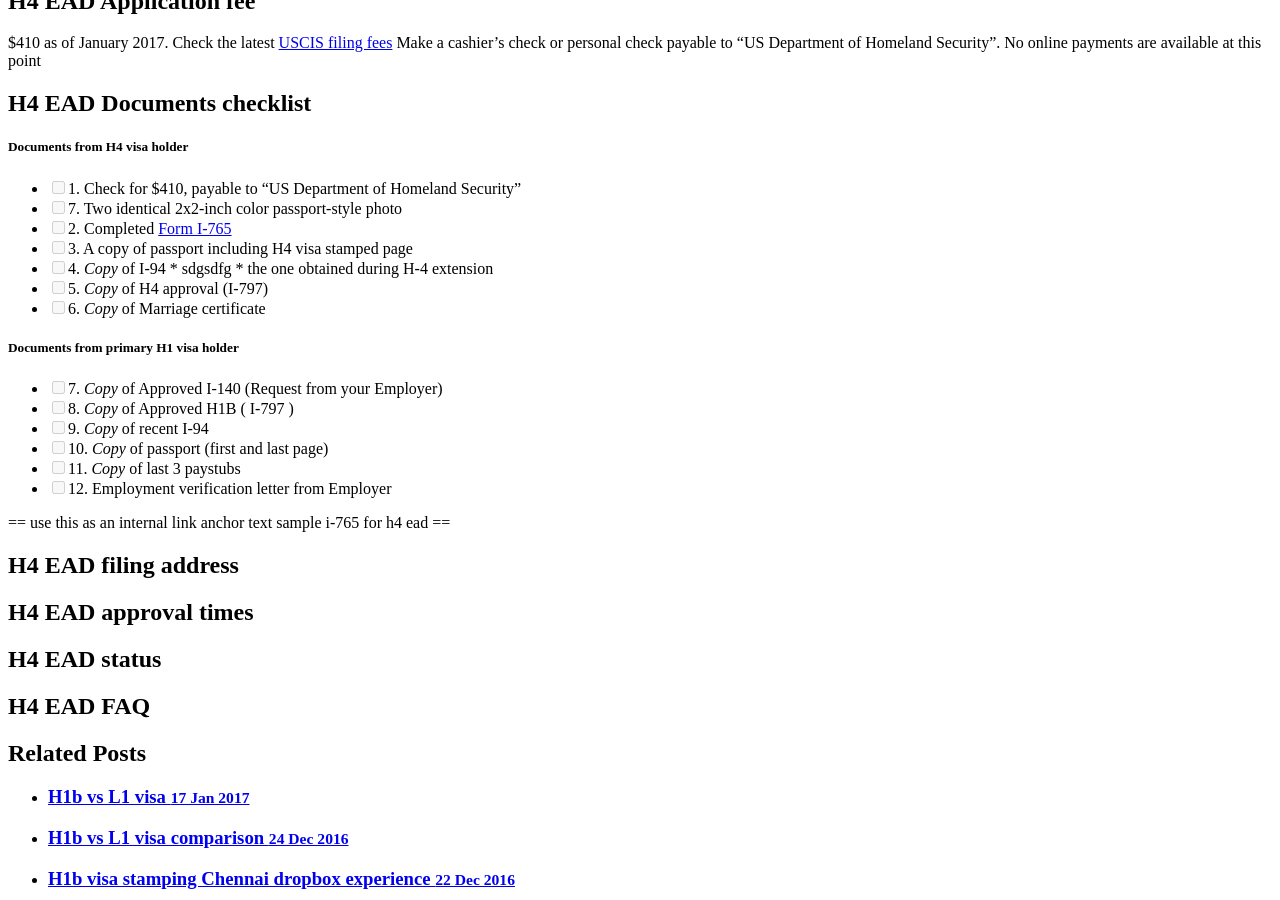
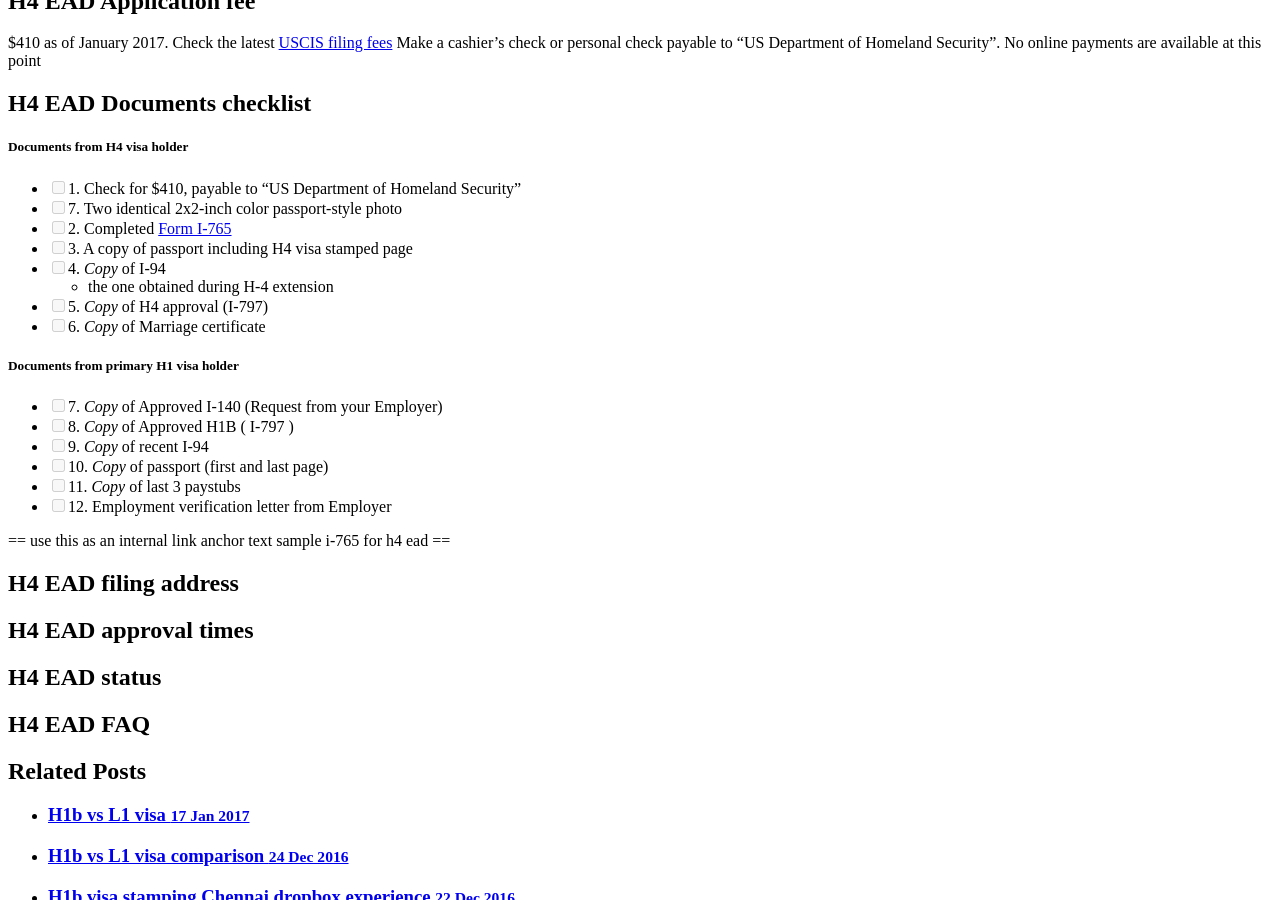
Before and after one commit to gitforwork2/gitforwork.github.io, a Jekyll site: the page built from _posts/2017-01-19-h4-ead-application.md, in a window 1280 px wide and 900 px high, scrolled down 736 px. Built offline with Jekyll 4.4.1, drawn with Linux system fonts in a browser that asks for light colours; nearby versions of some CDN libraries; comment, search, counter and statistics services are not loaded.

Commit message:
Update 2017-01-19-h4-ead-application.md

```diff
--- a/_posts/2017-01-19-h4-ead-application.md
+++ b/_posts/2017-01-19-h4-ead-application.md
@@ -39,8 +39,7 @@ Make a cashier's check or personal check payable to "US Department of Homeland S
 - [ ] 2. Completed [Form I-765](http://www.uscis.gov/i-765)
 - [ ] 3. A copy of passport including H4 visa stamped page
 - [ ] 4. *Copy* of I-94
-        * sdgsdfg
-        * the one obtained during H-4 extension
+    - the one obtained during H-4 extension
 - [ ] 5. *Copy* of H4 approval (I-797)
 - [ ] 6. *Copy* of Marriage certificate
 
```
